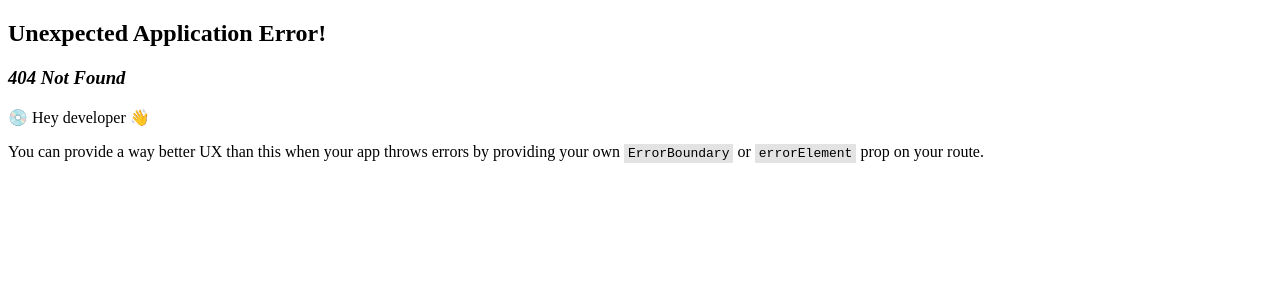
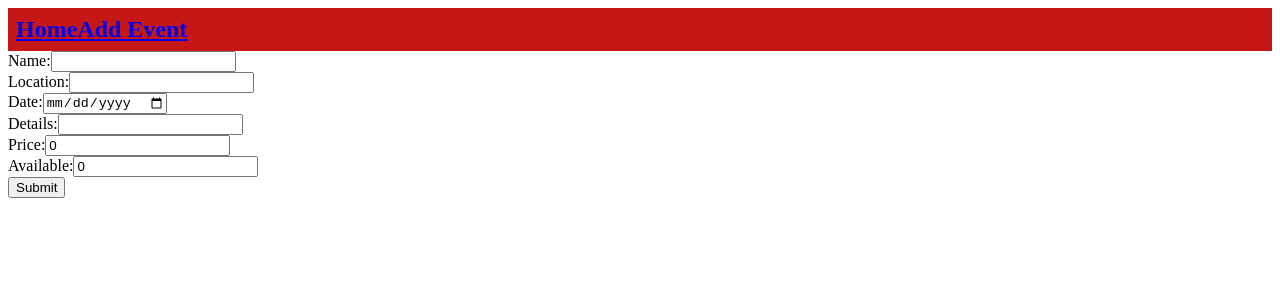
Before and after one commit to martinbago22/freestyle_mern_stack, a React (Vite) app in the folder client/: page /newEvent in a window 1280 px wide. Before the commit this address had no page. Shown: the top 300 px of the page. Built offline with nearby package versions, Linux system fonts and the light colour scheme.

Commit message:
implement EventCreator component, refactor Form component, handle client routing for EventCreator page

```diff
--- a/client/src/Layout/Layout.jsx
+++ b/client/src/Layout/Layout.jsx
@@ -12,6 +12,9 @@ function Layout() {
             <li className='Home'>
               <Link to='/'>Home</Link>
             </li>
+            <li className='EventCreator'>
+              <Link to='/newEvent'>Add Event</Link>
+            </li>
           </ul>
         </nav>
         <Outlet />
--- /dev/null
+++ b/client/src/Pages/EventCreator.jsx
@@ -0,0 +1,33 @@
+import Form from "../components/form/Form";
+import { useNavigate } from "react-router-dom";
+
+
+export default function EventCreator() {
+  const navigate = useNavigate();
+
+  async function fetchByMethod(url, method, data) {
+    const response = await fetch(url, {
+      method: method,
+      headers: {
+        'Content-Type': 'application/json',
+      },
+      body: JSON.stringify(data),
+    });
+    return response;
+  }
+
+  async function handleSubmit(e, formData) {
+    e.preventDefault();
+    try {
+      const response = await fetchByMethod('/api/events', 'POST', formData);
+      if (response.ok) {
+        navigate('/');
+      }
+    } catch (error) {
+      console.error(error);
+    }
+  }
+  return (
+    <Form onSave={handleSubmit}></Form>
+  )
+}
--- /dev/null
+++ b/client/src/components/form/Form.jsx
@@ -0,0 +1,55 @@
+import { useState } from 'react';
+
+export default function Form({ onSave }) { // Ha upgradelünk az event propban érkezne a szerkeszteni kívánt event
+
+    const [formData, setFormData] = useState({
+        name: event ? event.name : '',
+        image: event ? event.image : '',
+        location: event ? event.location : '',
+        date: event ? event.date : '',
+        details: event ? event.details : '',
+        price: event ? event.price : 0,
+        available: event ? event.available : 0,
+    });
+
+
+    const handleInputChange = (e) => {
+        const { name, value } = e.target;
+        setFormData({
+            ...formData,
+            [name]: value,
+        });
+    };
+
+    return (
+        <form onSubmit={(e) => onSave(e, formData)}>
+            <div className='control'>
+                <label htmlFor='eventName'>Name:</label>
+                <input type="text" name="name" id='eventName' value={formData.name} onChange={handleInputChange} />
+            </div>
+            <div className='control'>
+                <label htmlFor='eventLocation'>Location:</label>
+                <input type="text" name="location" id='eventLocation' value={formData.location} onChange={handleInputChange} />
+            </div>
+            <div className='control'>
+                <label htmlFor='eventDate'>Date:</label>
+                <input type="date" name="date" id='eventDate' value={formData.date} onChange={handleInputChange} />
+            </div>
+            <div className='control'>
+                <label htmlFor='eventDetails'>Details:</label>
+                <input type="text" name="details" id='eventDetails' value={formData.details} onChange={handleInputChange} />
+            </div>
+            <div className='control'>
+                <label htmlFor='eventPrice'>Price:</label>
+                <input type="number" name="price" id='eventPrice' value={formData.price} onChange={handleInputChange} />
+            </div>
+            <div className='control'>
+                <label htmlFor='eventAvailable'>Available:</label>
+                <input type="number" name="available" id='eventAvailable' value={formData.available} onChange={handleInputChange} />
+            </div>
+            <div className='FormButton'>
+                <button type="submit">Submit</button>
+            </div>
+        </form>
+    )
+}
```
Also changed, not shown: client/src/components/Form.jsx (deleted, +0 -70 lines), client/src/main.jsx (+6 -1 lines), 1 other file (tests, documents, lock files or other folders).
